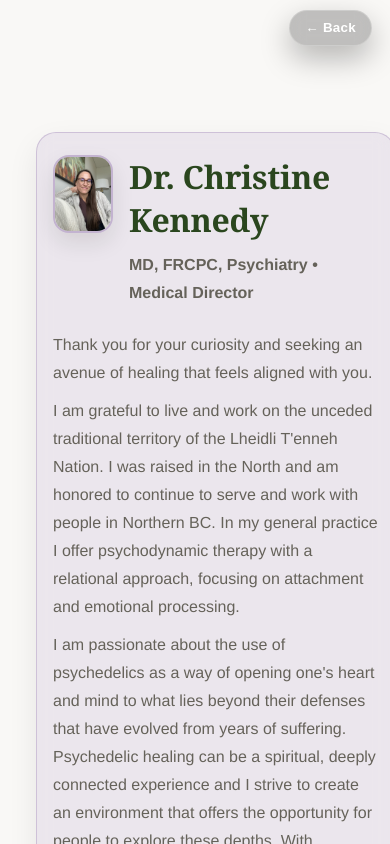
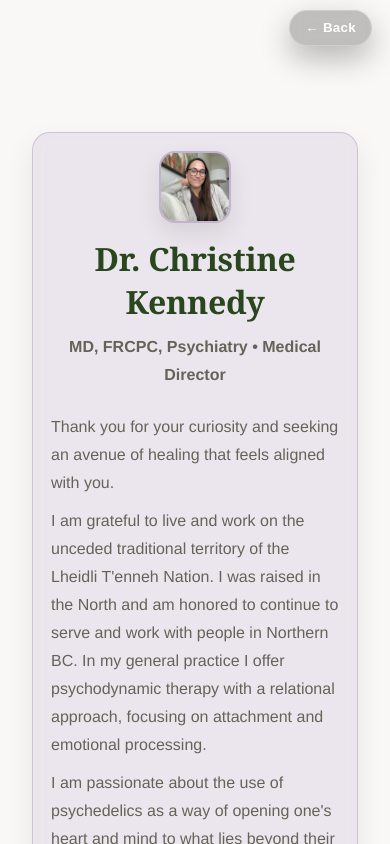
Before and after one commit to RachelKennedy09/guided-collective-therapy-2026, a React (Vite) app: page /team in a window 390 px wide. Shown: the part 780-1624 px from the top of the page. Built offline with nearby package versions, Linux system fonts and the light colour scheme.

Commit message:
Add responsive styles for team sections and bio cards to improve layout and alignment

```diff
--- a/src/style.css
+++ b/src/style.css
@@ -1747,3 +1747,55 @@ a {
   margin-top: 8px;
   font-size: 0.9rem;
 }
+
+
+/* 1) Make sections not overflow + keep consistent page padding */
+.team-sections {
+  width: 100%;
+  padding-inline: 16px; /* mobile side padding */
+  box-sizing: border-box;
+}
+
+/* 2) Center the bio card and prevent it stretching weirdly */
+.team-section-inner {
+  width: 100%;
+  max-width: 720px;      /* adjust if you want narrower/wider */
+  margin-inline: auto;   /* centers it */
+  box-sizing: border-box;
+}
+
+/* 3) If your bio "card" has its own background/padding, keep it inside */
+.team-section-block {
+  width: 100%;
+  box-sizing: border-box;
+}
+
+/* Optional: give the inner a card feel + prevent edge-to-edge */
+.team-section-inner {
+  padding: 18px;
+  border-radius: 18px;
+}
+
+/* 4) Ensure images don’t force layout overflow on small screens */
+.team-section-avatar {
+  width: 72px;
+  height: 72px;
+  object-fit: cover;
+  flex: 0 0 auto;
+}
+
+/* 5) Mobile header alignment (prevents awkward side push) */
+.team-section-header {
+  display: flex;
+  gap: 14px;
+  align-items: center;
+}
+
+/* Optional: stack header on very small screens */
+@media (max-width: 420px) {
+  .team-section-header {
+    flex-direction: column;
+    align-items: center;
+    text-align: center;
+  }
+}
```
